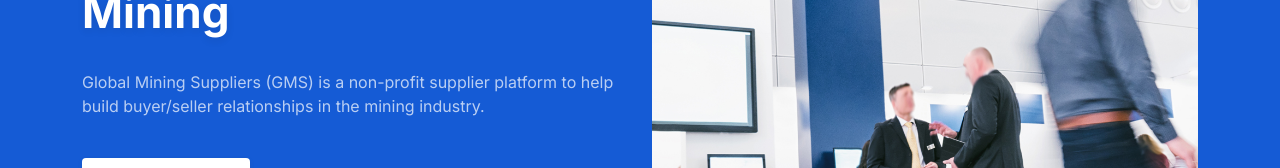
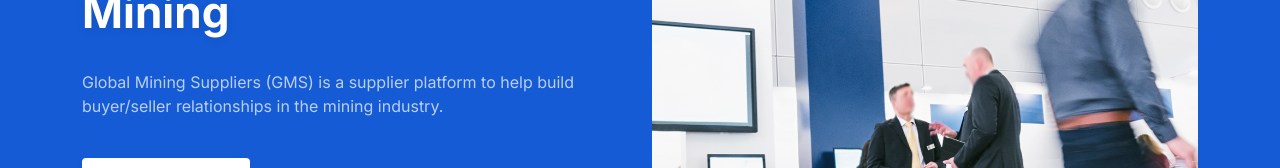
Before and after one commit to cms11/gms, a plain HTML site: page index.html in a window 1280 px wide. Shown: the part 311-479 px from the top of the page. Drawn offline with Linux system fonts and the light colour scheme.

Commit message:
Update index.html

```diff
--- a/index.html
+++ b/index.html
@@ -61,7 +61,7 @@
           <div class="header-content">
             <h1>Build the future of mining</h1>
             <p>
-              Global Mining Suppliers (GMS) is a non-profit supplier platform to help build buyer/seller relationships in the mining industry.
+              Global Mining Suppliers (GMS) is a supplier platform to help build buyer/seller relationships in the mining industry.
             </p>
             <div class="button">
               <a href="mailto:info@globalminingsuppliers.com" class="btn primary-btn">Contact Us</a>
```
